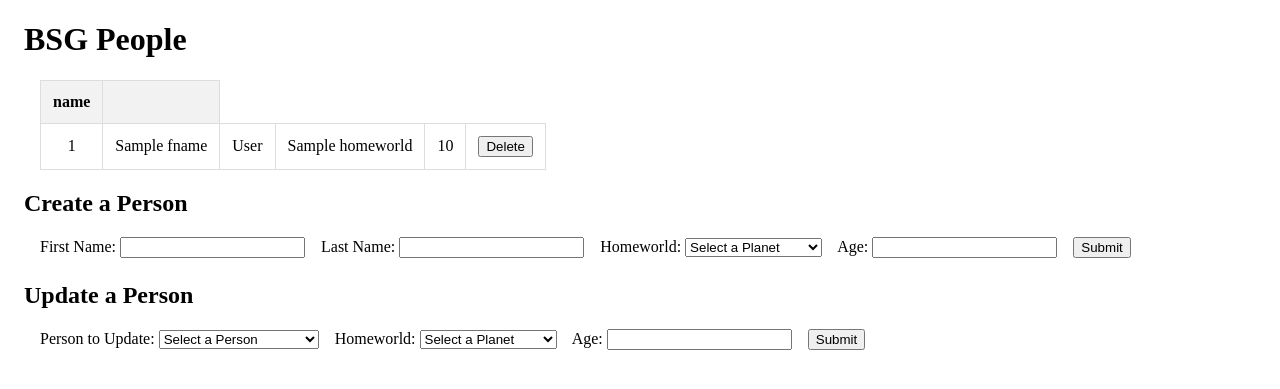
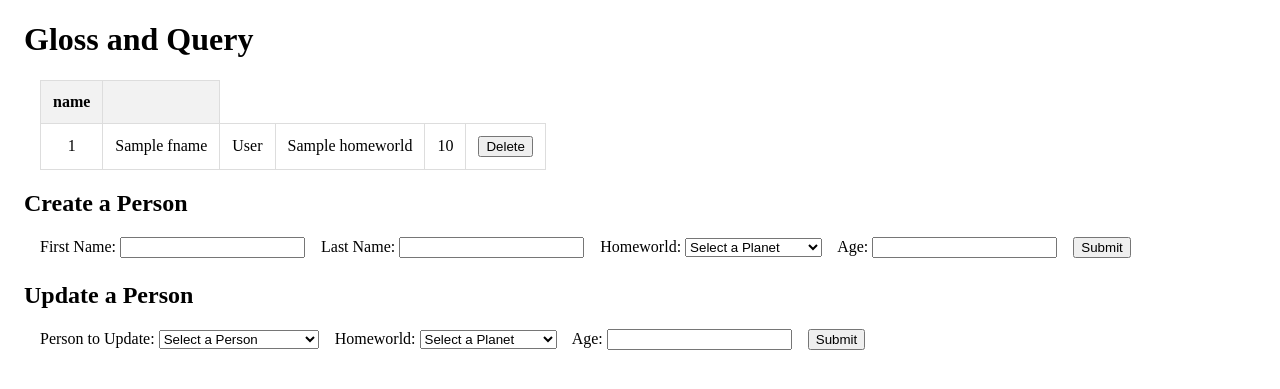
Before and after one commit to kelseybowen/GlossAndQuery, a Flask app: template templates/bsg-people.j2 in a window 1280 px wide. Shown: the part 58-447 px from the top of the page. Run offline with Flask 3, Linux system fonts and the light colour scheme; the template is opened without the code that fills it: most values are stand-ins (such as "Sample title", 1, 10 or a date in 2020).

Commit message:
title change test

```diff
--- a/templates/bsg-people.j2
+++ b/templates/bsg-people.j2
@@ -1,7 +1,7 @@
 {% extends "main.j2" %}
 {% block content %}
 
-<h1>BSG People</h1>
+<h1>Gloss and Query</h1>
 
 {# READ table #}
 <table>
```
